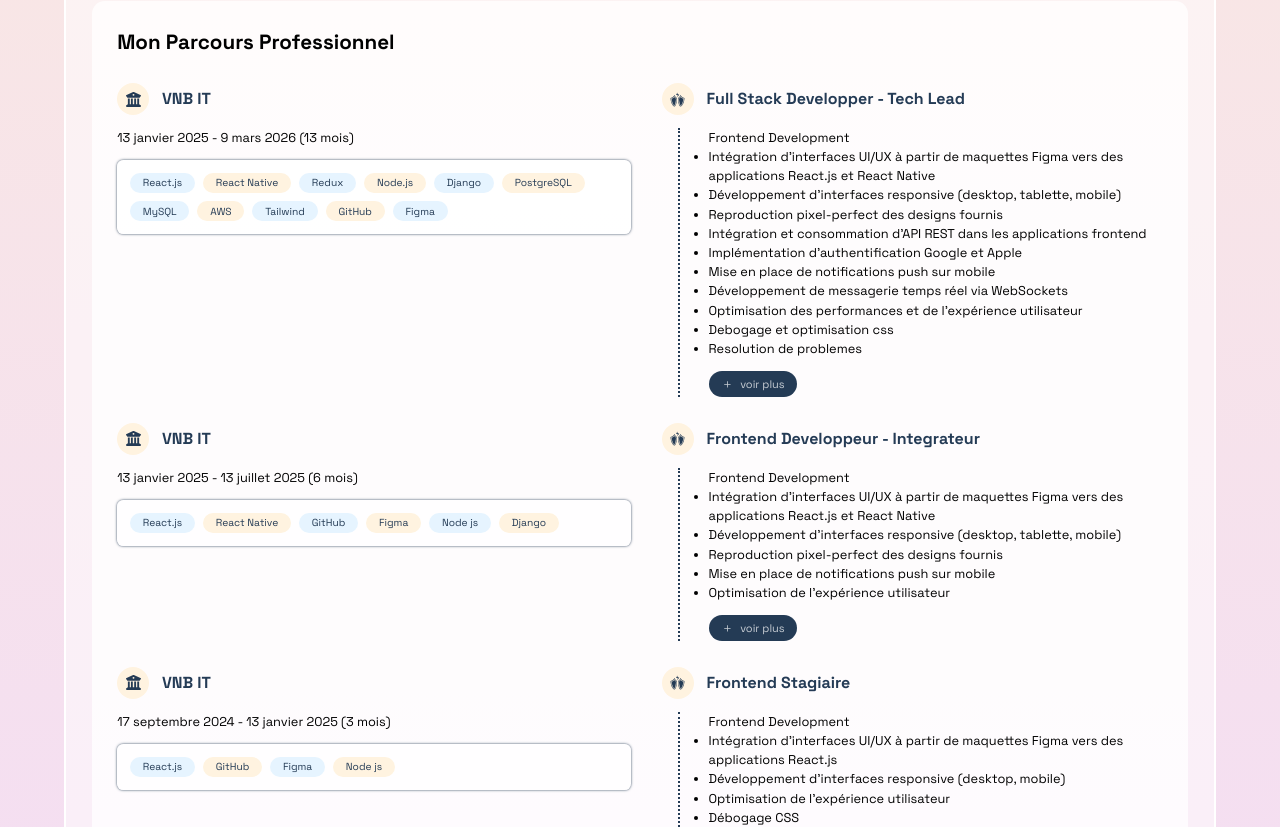
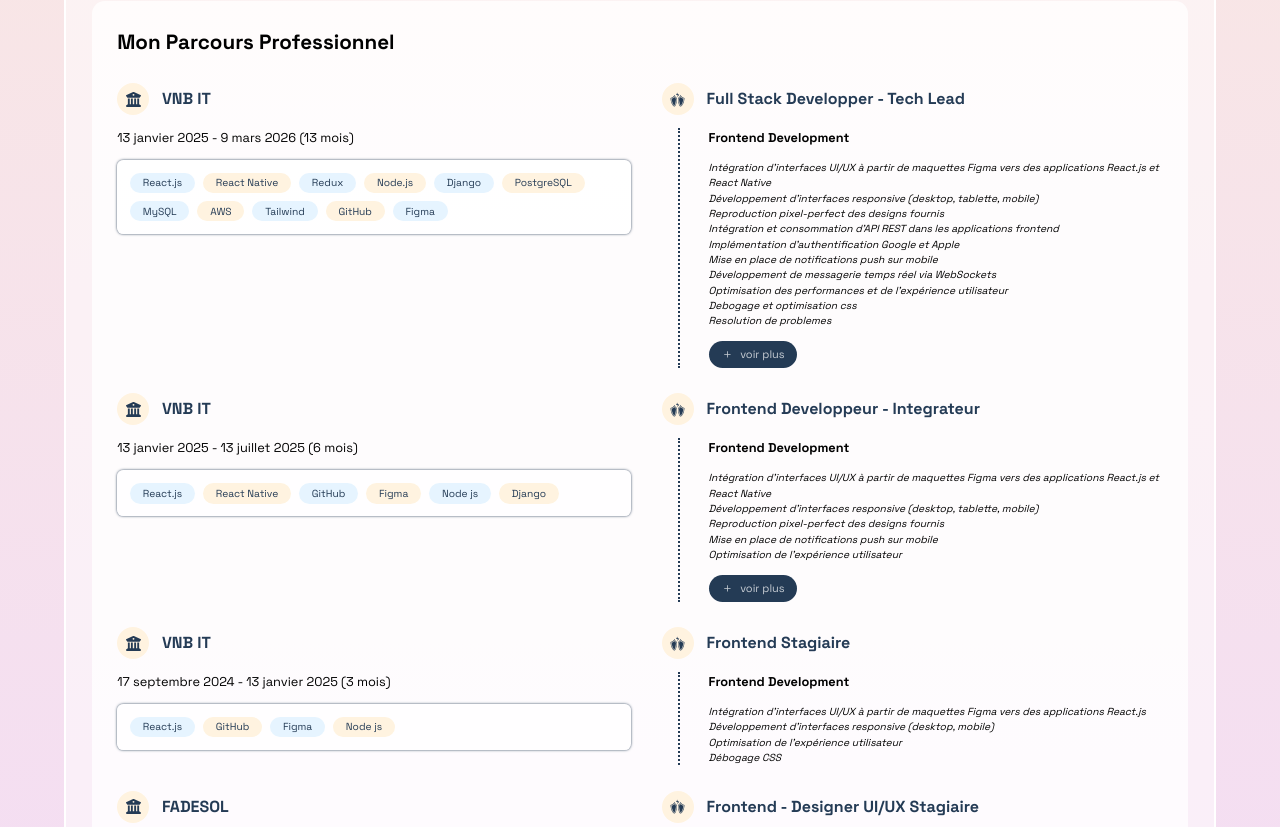
Before and after one commit to metzee47/my-portfolio, a React (Vite) app: page / in a window 1280 px wide. Shown: the part 1080-1907 px from the top of the page. Built offline with nearby package versions, Linux system fonts and the light colour scheme.

Commit message:
correct experience item list style

```diff
--- a/src/styles/experience.css
+++ b/src/styles/experience.css
@@ -82,12 +82,12 @@
 }
 
 
-.descriptions > p {
+.descriptions  p {
     margin: max(10px, 1vw) 0;
     font-weight: bold;
 }
 
-.descriptions > li {
+.descriptions  li {
     list-style:none;
     font-size: max(10px, .8vw);
     font-style: italic;
```
